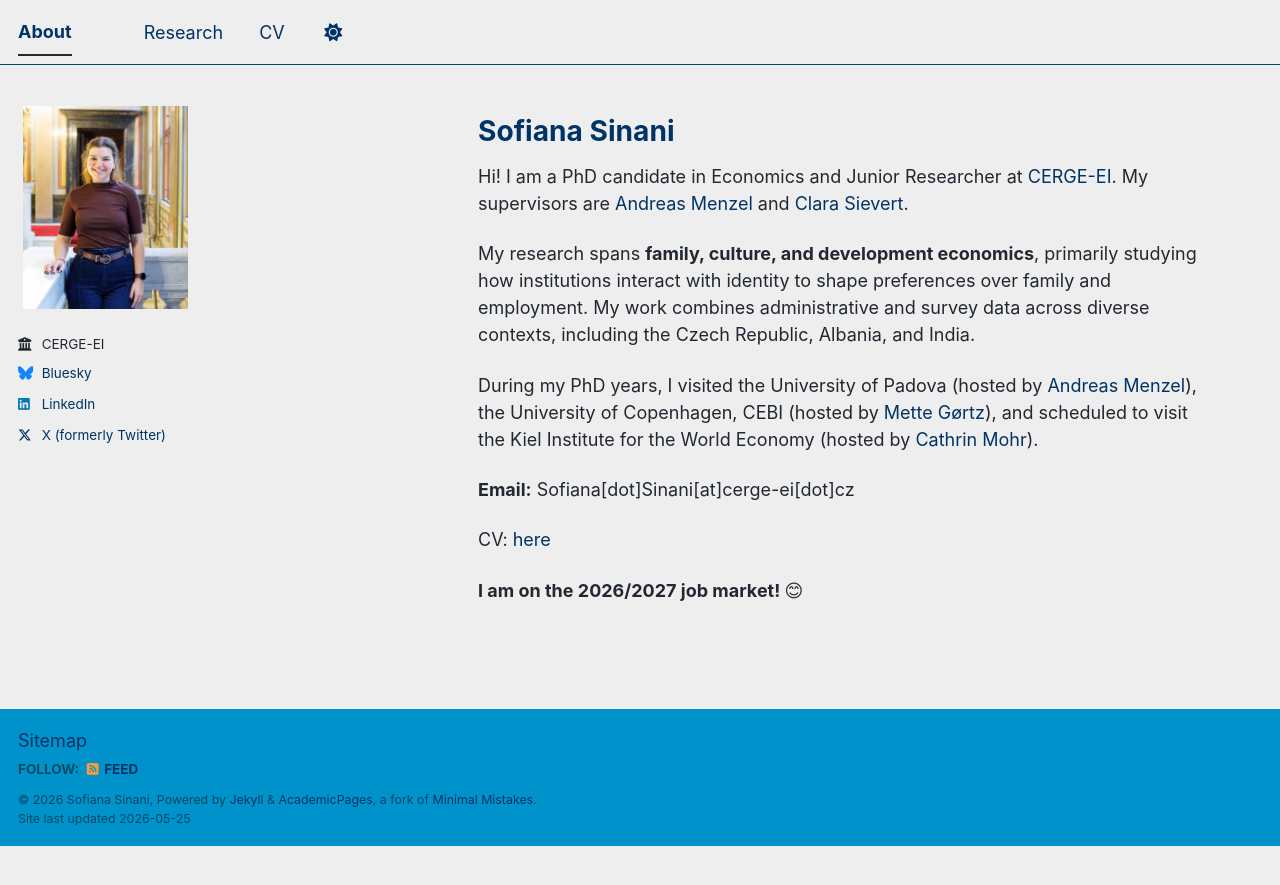
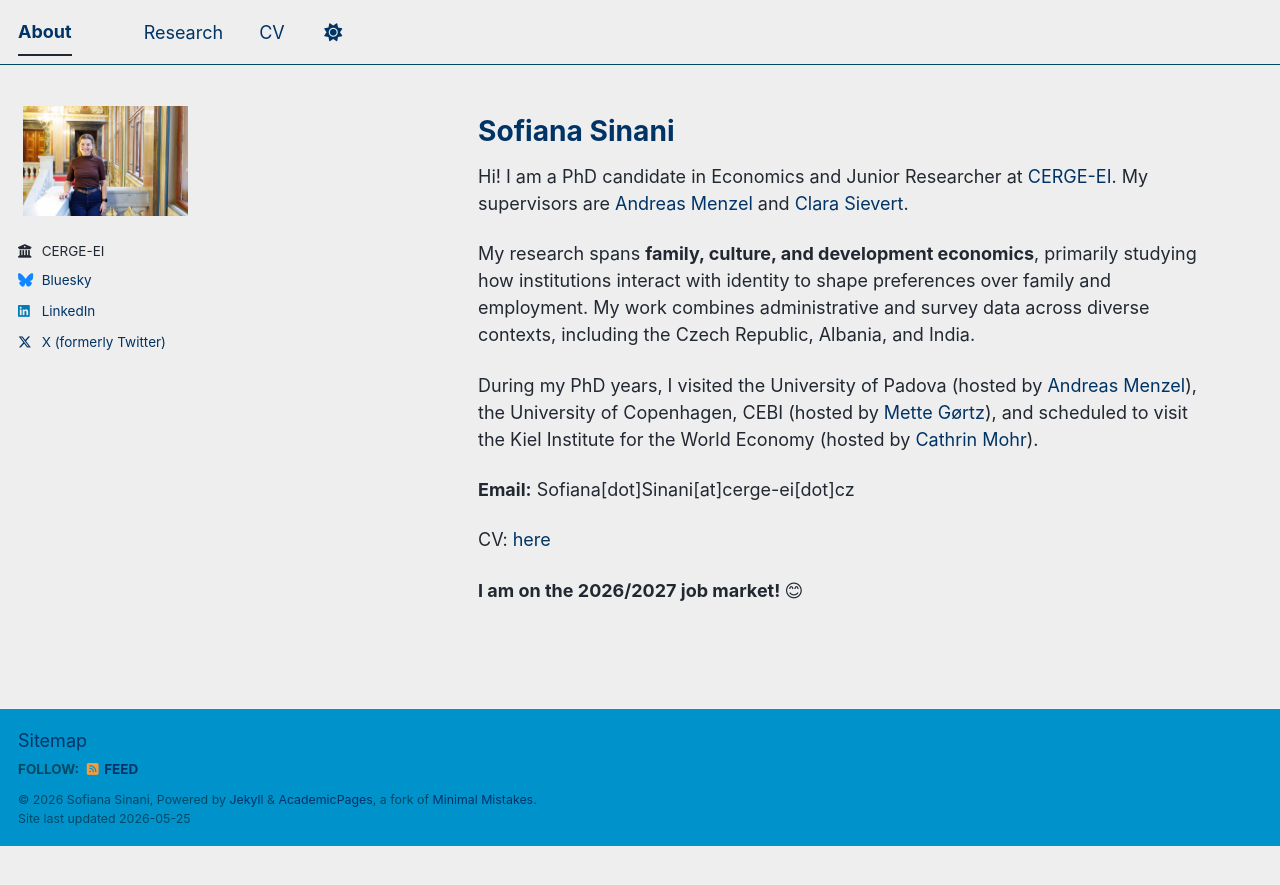
Before and after one commit to sofianasinani/sofianasinani.github.io, a Jekyll site: the page built from _pages/about.md, in a window 1280 px wide. Shown: the top 885 px of the page. Built offline with Jekyll 4.4.1, drawn with Linux system fonts in a browser that asks for light colours; a script bundle is joined from its source files by our own code; library files that are not in the unit come from our copies.

Commit message:
Update author avatar image filename

```diff
--- a/_config.yml
+++ b/_config.yml
@@ -23,7 +23,7 @@ repository               : "sofianasinani/sofianasinani.github.io"
 #               Additional customization can be done by editing /_includes/author-profile.html
 author:
   # Biographic information
-  avatar           : "sofiana pic.jpg"
+  avatar           : "sofiana_profile.jpg"
   name             : "Sofiana Sinani"
   bio              : ""
   employer         : "CERGE-EI"
```
